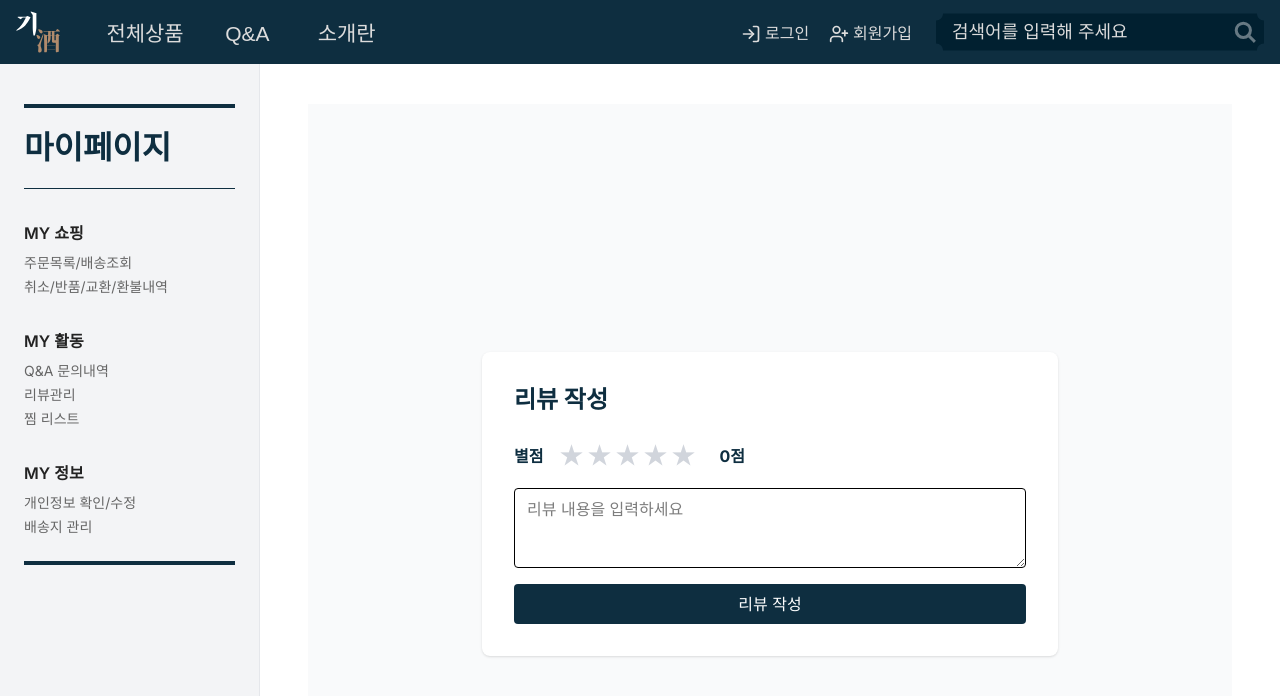
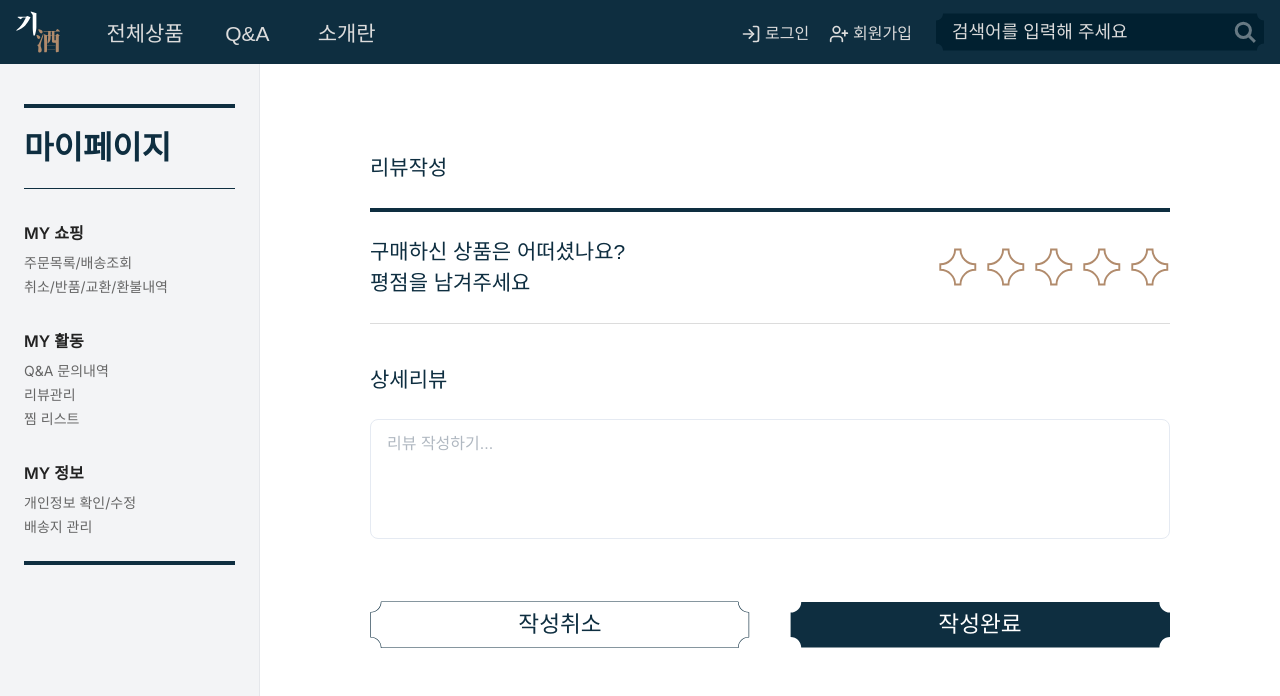
Before and after one commit to JangInChan/bubble, a Next.js app: page /mypage/review/write in a window 1280 px wide. Shown: the top 696 px of the page. Built offline with nearby package versions, Linux system fonts and the light colour scheme; no server answers.

Commit message:
리뷰 작성 페이지 수정

```diff
--- a/src/app/mypage/review/write/page.tsx
+++ b/src/app/mypage/review/write/page.tsx
@@ -2,12 +2,13 @@
 import { useRouter, useSearchParams } from "next/navigation";
 import { useState } from "react";
 import { createReview } from "@/lib/reviews";
+import Image from "next/image";
 
 export default function ReviewWritePage() {
   const router = useRouter();
   const params = useSearchParams();
   const orderId = params.get("orderId");
-  const drinkId = params.get("drinkId");
+  const drinkName = params.get("drinkName") || "";
   const [score, setScore] = useState(0);
   const [content, setContent] = useState("");
   const [loading, setLoading] = useState(false);
@@ -18,13 +19,13 @@
     e.preventDefault();
     setError("");
     setSuccess("");
-    if (!orderId || !drinkId || !content.trim() || score < 1) {
+    if (!orderId || !drinkName || !content.trim() || score < 1) {
       setError("별점과 내용을 모두 입력해주세요.");
       return;
     }
     setLoading(true);
     try {
-      await createReview(Number(orderId), Number(drinkId), content, score);
+      await createReview(Number(orderId), drinkName, content, score);
       setSuccess("리뷰가 등록되었습니다!");
       setTimeout(() => router.push("/mypage"), 1200);
     } catch (e: any) {
@@ -35,46 +36,98 @@
   };
 
   return (
-    <main className="flex flex-col items-center justify-center min-h-screen bg-gray-50 py-16">
-      <div className="bg-white p-8 rounded-lg shadow max-w-xl w-full">
-        <h1 className="text-2xl font-bold text-main mb-6">리뷰 작성</h1>
-        <form onSubmit={handleSubmit} className="flex flex-col gap-4">
-          <div className="flex gap-4 items-center">
-            <label className="font-semibold text-main">별점</label>
-            <div className="flex gap-1">
+    <main className="flex flex-col items-center min-h-screen bg-white py-12">
+      <div className="w-full max-w-[800px] mx-auto">
+        <h1 className="font-pretendard text-[21px] text-main mb-6 border-b-4 border-main pb-6">
+          리뷰작성
+        </h1>
+        <form onSubmit={handleSubmit} className="flex flex-col gap-10">
+          {/* 별점 */}
+          <div className="flex flex-row items-center justify-between w-full border-b border-sub-light pb-6">
+            <div className="font-pretendard text-[21px] text-main font-light">
+              구매하신 상품은 어떠셨나요?
+              <br />
+              평점을 남겨주세요
+            </div>
+            <div className="flex gap-2">
               {[1, 2, 3, 4, 5].map((n) => (
                 <button
                   type="button"
                   key={n}
                   onClick={() => setScore(n)}
-                  className={
-                    n <= score
-                      ? "text-yellow-400 text-2xl"
-                      : "text-gray-300 text-2xl"
-                  }
+                  className="focus:outline-none"
+                  aria-label={n + "점"}
                 >
-                  ★
+                  <Image
+                    src={n <= score ? "/star.svg" : "/nonestar.svg"}
+                    alt={n <= score ? "별점" : "빈 별점"}
+                    width={40}
+                    height={40}
+                  />
                 </button>
               ))}
             </div>
-            <span className="ml-2 text-main font-bold">{score}점</span>
           </div>
+          {/* 상세리뷰 */}
+          <div>
+            <label className="font-pretendard text-[21px] text-main font-light mb-6 block">
+              상세리뷰
+            </label>
             <textarea
               value={content}
               onChange={(e) => setContent(e.target.value)}
-            className="border rounded px-3 py-2 min-h-[80px]"
-            placeholder="리뷰 내용을 입력하세요"
+              className="w-full min-h-[120px] border border-[#E5EAF2] rounded-lg px-4 py-3 text-[16px] font-pretendard focus:outline-main resize-none placeholder:text-[#B0B8C1]"
+              placeholder="리뷰 작성하기..."
               required
             />
-          {error && <div className="text-red-500 text-sm">{error}</div>}
-          {success && <div className="text-green-600 text-sm">{success}</div>}
+          </div>
+          {/* 에러/성공 메시지 */}
+          {error && (
+            <div className="text-red-500 text-sm text-center">{error}</div>
+          )}
+          {success && (
+            <div className="text-green-600 text-sm text-center">{success}</div>
+          )}
+          {/* 하단 버튼 */}
+          <div className="flex gap-10 w-full max-w-4xl mx-auto">
+            {/* 작성취소 버튼 */}
+            <button
+              type="button"
+              onClick={() => router.back()}
+              className="relative flex-1 max-w-[400px] h-[80px] flex items-center justify-center"
+              disabled={loading}
+              style={{ minWidth: 0 }}
+            >
+              <img
+                src="/white-cancel-button.svg"
+                alt="작성취소"
+                className="absolute left-0 top-0 w-full h-full"
+                draggable={false}
+                style={{ pointerEvents: "none" }}
+              />
+              <span className="relative z-10 text-main font-pretendard text-[22.65px] font-light">
+                작성취소
+              </span>
+            </button>
+            {/* 작성완료 버튼 */}
             <button
               type="submit"
-            className="bg-main text-white px-6 py-2 rounded hover:bg-orange-600 disabled:opacity-50"
+              className="relative flex-1 max-w-[400px] h-[80px] flex items-center justify-center disabled:opacity-50"
               disabled={loading}
+              style={{ minWidth: 0 }}
             >
-            {loading ? "등록 중..." : "리뷰 작성"}
+              <img
+                src="/main-button.svg"
+                alt="작성완료"
+                className="absolute left-0 top-0 w-full h-full"
+                draggable={false}
+                style={{ pointerEvents: "none" }}
+              />
+              <span className="relative z-10 text-white font-pretendard text-[22.65px] font-light">
+                {loading ? "등록 중..." : "작성완료"}
+              </span>
             </button>
+          </div>
         </form>
       </div>
     </main>
--- a/src/lib/reviews.ts
+++ b/src/lib/reviews.ts
@@ -40,21 +40,23 @@
 /**
  * POST /api/reviews/orders/{orderId}
  * 리뷰 작성
- * 리뷰 작성입니다. 검증내용 : 유저ID검증, 술ID검증, 리뷰검증, 유저의 주문 목록 검증, 주문에서 해당 술 샀는지 검증
  * @param orderId - 주문 ID
- * @param drinkId - 술 ID
+ * @param drinkName - 술 이름
  * @param content - 리뷰 내용
  * @param score - 별점
  * @returns 리뷰 작성 결과
  */
 export const createReview = (
   orderId: number,
-  drinkId: number,
+  drinkName: string,
   content: string,
   score: number
 ) => {
-  return apiClient.post(`/reviews/orders/${orderId}?drinkId=${drinkId}`, {
-    content,
-    score,
-  });
+  return apiClient.post(
+    `/reviews/orders/${orderId}?drinkName=${encodeURIComponent(drinkName)}`,
+    {
+      content,
+      score,
+    }
+  );
 };
```
Also changed, not shown: public/main-button.svg (added), public/white-cancel-button.svg (added). Lines whose indentation alone changed are shown as unchanged.
